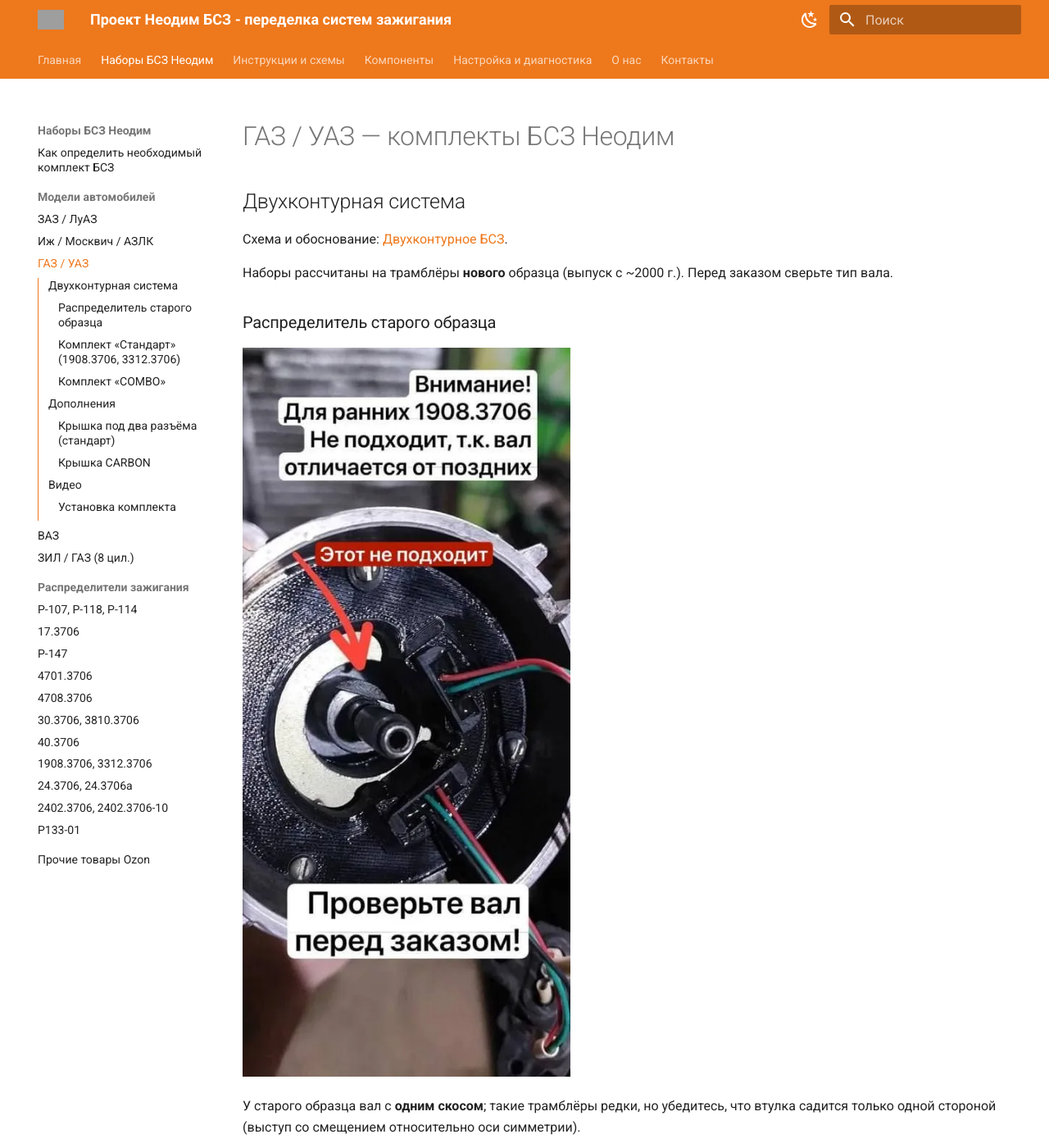
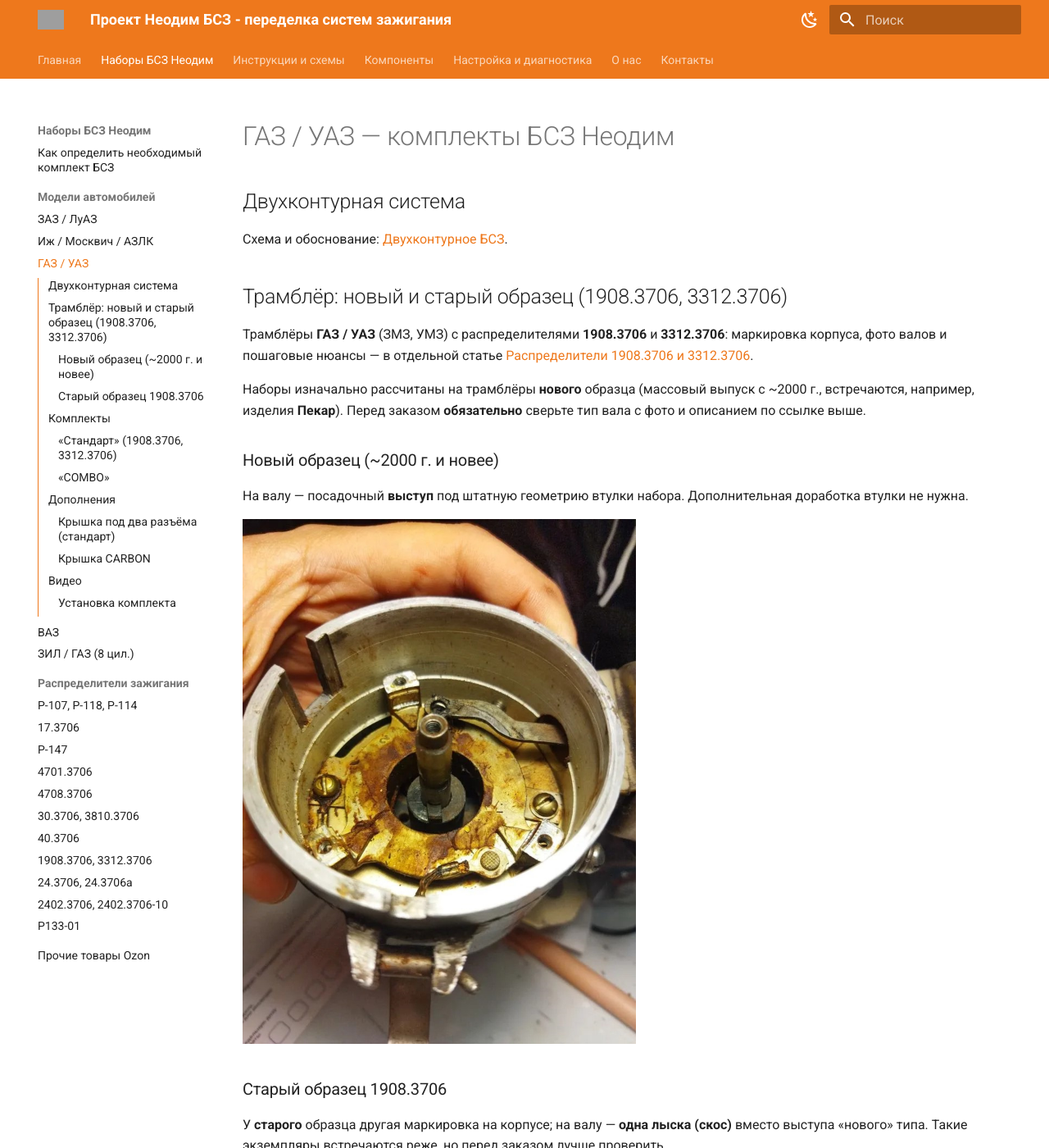
Before and after one commit to inscrut/neodim-bsz, an MkDocs documentation site: the page built from docs/kits/gaz-uaz.md, in a window 1280 px wide and 1400 px high. Shown: the whole window at 82% size. Built offline with MkDocs 1.6.1 and Material for MkDocs 9.7.7, drawn with Linux system fonts in a browser that asks for light colours; some of the changed text lies outside the part shown; grey boxes are pictures that could not be loaded.

```diff
--- a/docs/distributors/distributor-1908-3312.md
+++ b/docs/distributors/distributor-1908-3312.md
@@ -2,18 +2,32 @@
 
 Трамблёры **ГАЗ / УАЗ** (ЗМЗ, УМЗ). Комплекты Неодим и нюансы валов: [ГАЗ / УАЗ](../kits/gaz-uaz.md).
 
-**3312.3706** и **1908.3706 нового образца** — современный выпуск с характерным валом под втулку набора; подробности и фото комплектов на странице по ссылке выше.
+## 1908.3706 - нового образца
+
+Наборы **Неодим БСЗ** изначально рассчитаны на трамблеры нового образца, после 2000х годов выпуска. Например фирмы Пекар.
+
+![Вал нового образца (один скос)](../assets/wiki/distributors/1908-3706-new/19083706-new-place.jpg){ width="480" }
+
+*Рис. 1. Пример вала на новом образце.*
+
 
 ## 1908.3706 — старый образец
 
-Ниже — **трамблёр 1908.3706 старого образца** (другая маркировка на корпусе и **один скос** на валу вместо двух, как у «нового»). Перед заказом втулки обязательно сверьте тип вала со статьёй по ГАЗ / УАЗ.
+Ниже — **трамблёр 1908.3706 старого образца** (другая маркировка на корпусе и **один скос** (лыска) на валу вместо выступа как у «нового»).
+
+Перед заказом втулки обязательно сверьте тип вала со статьёй по ГАЗ / УАЗ.
 
 ![Клеймо на корпусе старого образца 1908.3706](../assets/wiki/distributors/1908-3706-old/1908-3706-old-mark.jpg){ width="480" }
 
-*Рис. 1. Пример маркировки на старом образце.*
+*Рис. 2. Пример маркировки на старом образце.*
 
 ![Вал старого образца (один скос)](../assets/wiki/distributors/1908-3706-old/1908-3706-old-val.jpg){ width="480" }
 
-*Рис. 2. Вал: один скос — признак старого типа.*
+*Рис. 3. Вал: одна лыска — признак старого типа.*
 
-Фотографии **нового** образца **1908.3706** для этой страницы добавим позже.
+!!! question "Что делать, если у вас трамблер старого образца?"
+    На трамблер старого образца можно установить втулку, сточив один выступ на ней (который шире), чтобы втулка "села" на место.
+
+![Доработка втулки под вал старого образца](../assets/wiki/distributors/1908-3706-old/rebuild-vtulka.webp){ width="480" }
+
+*Рис. 4. Переделка втулки под вал старого образца*
--- a/docs/kits/gaz-uaz.md
+++ b/docs/kits/gaz-uaz.md
@@ -4,23 +4,38 @@
 
 Схема и обоснование: [Двухконтурное БСЗ](../theory/dual-circuit.md).
 
-Наборы рассчитаны на трамблёры **нового** образца (выпуск с ~2000 г.). Перед заказом сверьте тип вала.
+## Трамблёр: новый и старый образец (1908.3706, 3312.3706)
 
-### Распределитель старого образца
+Трамблёры **ГАЗ / УАЗ** (ЗМЗ, УМЗ) с распределителями **1908.3706** и **3312.3706**: маркировка корпуса, фото валов и пошаговые нюансы — в отдельной статье [Распределители 1908.3706 и 3312.3706](../distributors/distributor-1908-3312.md).
 
-![Вал трамблёра старого типа 1908.3706](../assets/wiki/distributors/1908-3706-old/shaft-1908-3706-old.webp){ width="400" }
+Наборы изначально рассчитаны на трамблёры **нового** образца (массовый выпуск с ~2000 г., встречаются, например, изделия **Пекар**). Перед заказом **обязательно** сверьте тип вала с фото и описанием по ссылке выше.
 
-У старого образца вал с **одним скосом**; такие трамблёры редки, но убедитесь, что втулка садится только одной стороной (выступ со смещением относительно оси симметрии).
+### Новый образец (~2000 г. и новее)
+
+На валу — посадочный **выступ** под штатную геометрию втулки набора. Дополнительная доработка втулки не нужна.
+
+![Пример вала нового образца 1908.3706](../assets/wiki/distributors/1908-3706-new/19083706-new-place.jpg){ width="480" }
+
+### Старый образец 1908.3706
+
+У **старого** образца другая маркировка на корпусе; на валу — **одна лыска (скос)** вместо выступа «нового» типа. Такие экземпляры встречаются реже, но перед заказом лучше проверить.
+
+![Клеймо на корпусе старого образца 1908.3706](../assets/wiki/distributors/1908-3706-old/1908-3706-old-mark.jpg){ width="480" }
+
+![Вал старого образца (одна лыска)](../assets/wiki/distributors/1908-3706-old/1908-3706-old-val.jpg){ width="480" }
 
 **Если у вас старый трамблёр:**
 
-1. Доработать втулку (спилить более широкий выступ, подогнать посадку надфилем).
-2. Либо заменить на распределитель нового образца — предпочтительно: без правок втулки и с меньшим риском износа механики.
+1. Доработать втулку: сточить **более широкий** из выступов, чтобы втулка заняла положение на валу; при необходимости подогнать посадку надфилем (см. иллюстрацию ниже).
+2. Либо заменить на распределитель **нового** образца — предпочтительно: без правок втулки и с меньшим риском износа механики у старого трамблера.
 
-!!! note "Подсказка по видео"
-    Тип вала хорошо виден в видеоинструкции по установке комплекта внизу страницы.
+![Доработка втулки под вал старого образца](../assets/wiki/distributors/1908-3706-old/rebuild-vtulka.webp){ width="480" }
 
-### Комплект «Стандарт» (1908.3706, 3312.3706)
+---
+
+## Комплекты
+
+### «Стандарт» (1908.3706, 3312.3706)
 
 ![Комплект ГАЗ/УАЗ, стандарт](../assets/wiki/kits/1908-3706/1908-3706-kit-standard.webp){ width="360" }
 
@@ -33,9 +48,7 @@
 | Версия | **v1** |
 | Материал | ABS |
 
-Прямоугольные магниты — по опыту предыдущих поколений наборов.
-
-### Комплект «COMBO»
+### «COMBO»
 
 ![Комплект ГАЗ/УАЗ COMBO](../assets/wiki/kits/1908-3706/1908-3706-kit-combo.webp){ width="360" }
 
--- a/docs/theory/dual-circuit.md
+++ b/docs/theory/dual-circuit.md
@@ -45,7 +45,7 @@
     5. Комплект бронепроводов от инжекторного ВАЗ 2107 / 2112 — 1 комплект
        При проводах «нулевого сопротивления» свечи должны быть со встроенным резистором (часто маркировка **R**);
        К модулю 2111 нужны инжекторные бронепровода.
-    6. [Комплект Неодим](/kits/how-to-choose-kit/) под ваш трамблёр:
+    6. [Комплект Неодим](../kits/how-to-choose-kit.md) под ваш трамблёр:
     7. Крышка с креплением двух разъёмов датчиков Холла ВАЗ 2108 (опционально).
 
 ## Тахометр
```
Also changed, not shown: other parts of docs/kits/gaz-uaz.md (+1 -1 lines), docs/components/buy-list.md (+2 -2 lines), docs/legal/site-description.md (deleted, +0 -11 lines), docs/assets/wiki/distributors/1908-3706-new/19083706-new-place.jpg (added), docs/assets/wiki/distributors/1908-3706-old/rebuild-vtulka.webp (added).
